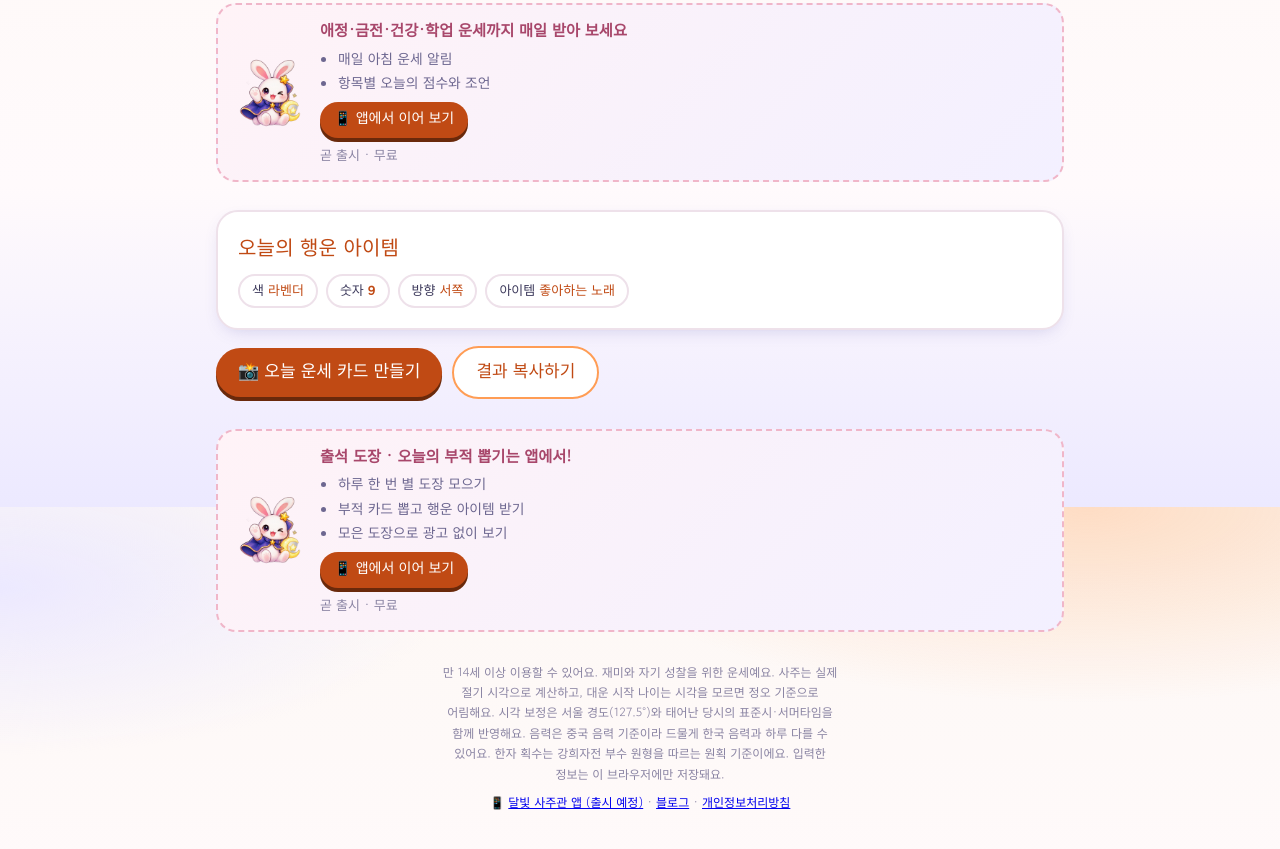
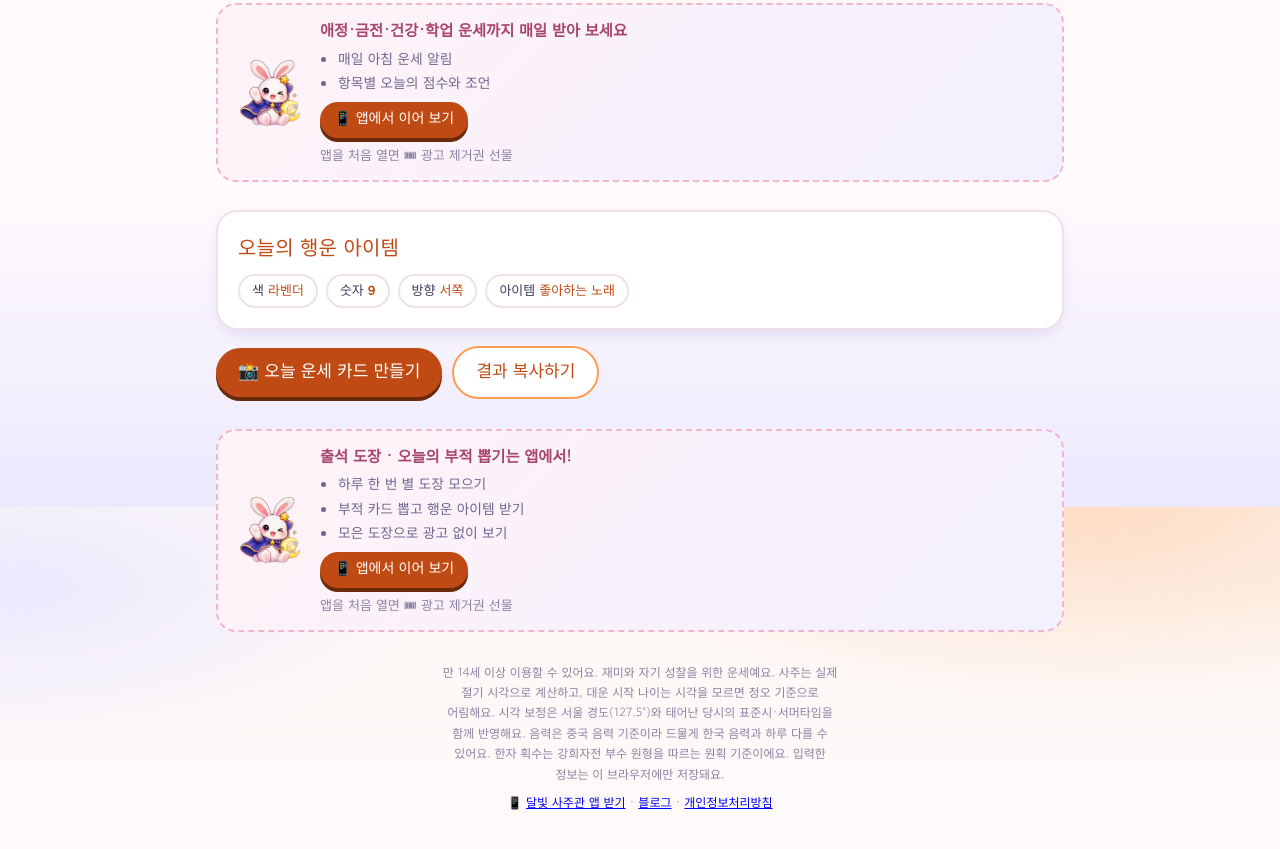
Before and after one commit to junidea23-crypto/junidea23-crypto.github.io, a plain HTML site: page saju/index.html in a window 1280 px wide. Shown: the part 1093-1942 px from the top of the page. Drawn offline with Linux system fonts and the light colour scheme; a web font is replaced by a local one.

Commit message:
Turn on APP_LIVE: link app buttons to Google Play

```diff
--- a/saju/index.html
+++ b/saju/index.html
@@ -7,7 +7,7 @@
 <meta property="og:description" content="이름과 생년월일만 넣으면 달토끼와 오행 요정이 정통 사주, 이름 풀이, 궁합 점수, 2027 정미년 신년운세를 쉽고 귀엽게 풀어 드려요. 회원가입 없이 무료."><meta property="og:image" content="https://junidea23-crypto.github.io/saju/og.png">
 <meta property="og:url" content="https://junidea23-crypto.github.io/saju/"><meta name="twitter:card" content="summary_large_image">
 <link rel="icon" href="img/bunny.webp">
-<script>window.DALBIT_WEB={"APP_LIVE": false, "STORE_URL": "https://play.google.com/store/apps/details?id=com.dalbit.saju", "WEB_URL": "https://junidea23-crypto.github.io/saju/", "BLOG_URL": "https://qocop.tistory.com", "PRIVACY_URL": "https://junidea23-crypto.github.io/privacy.html"};</script>
+<script>window.DALBIT_WEB={"APP_LIVE": true, "STORE_URL": "https://play.google.com/store/apps/details?id=com.dalbit.saju", "WEB_URL": "https://junidea23-crypto.github.io/saju/", "BLOG_URL": "https://qocop.tistory.com", "PRIVACY_URL": "https://junidea23-crypto.github.io/privacy.html"};</script>
 <style>
 [hidden]{display:none!important}
 .is-web .devbar,.is-web .tab[data-tab="ai"],.is-web #goAi,.is-web #ichAi,.is-web #cpAi,.is-web .ad-banner,.is-web .ad-native{display:none!important}
```
